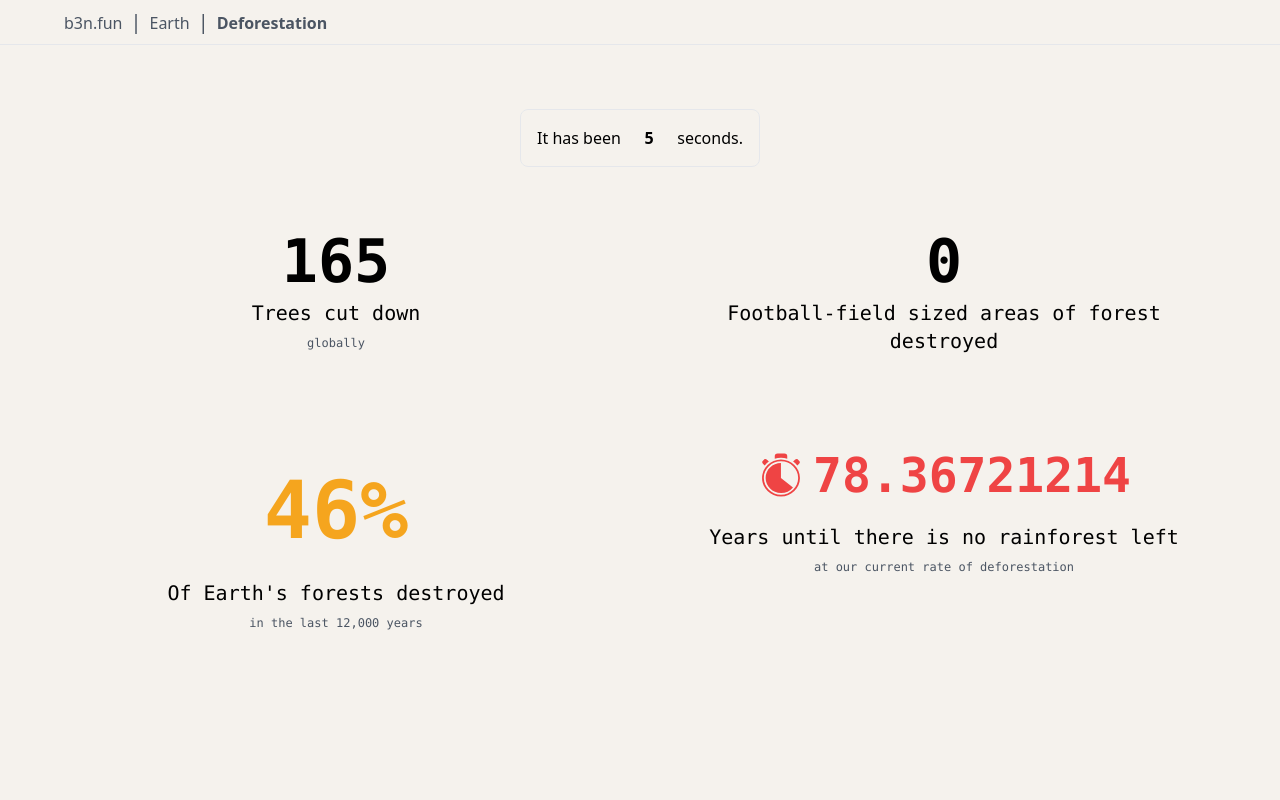
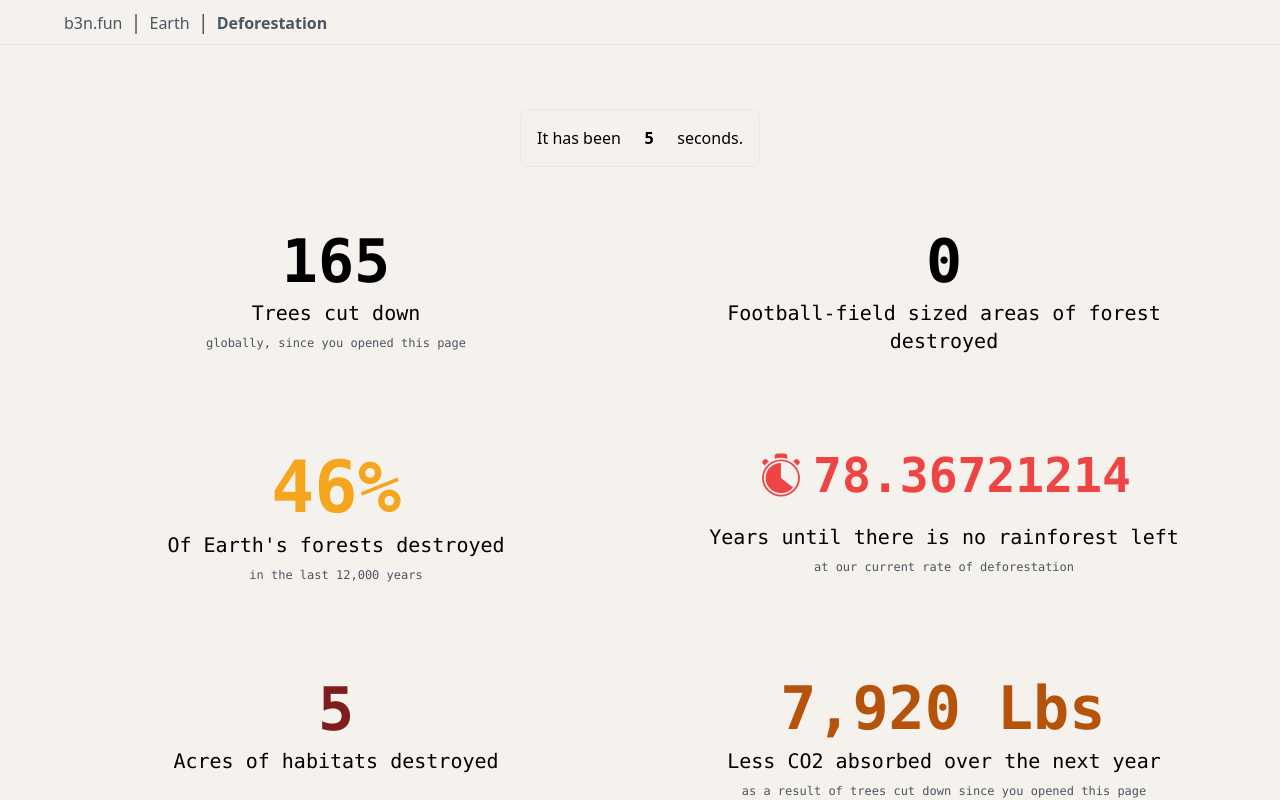
Before and after one commit to bashbaugh/b3n.fun, a Next.js app: page /deforestation in a window 1280 px wide. Shown: the top 800 px of the page. Built offline with nearby package versions, Linux system fonts and the light colour scheme.

Commit message:
additions to deforestation page

```diff
--- a/projects/earth/deforestation/index.tsx
+++ b/projects/earth/deforestation/index.tsx
@@ -7,10 +7,9 @@ import { FaRegArrowAltCircleDown } from 'react-icons/fa'
 import { GiStopwatch } from 'react-icons/gi'
 
 // Sections:
-// Brief history
 // Rate of deforestation
-// Before/after
-// Consequences
+// Before/after (history of deforestation)
+// Consequences & Importance
 
 function StatsGrid() {
   const [startTime] = useState(new Date().getTime())
@@ -42,10 +41,10 @@ function StatsGrid() {
       </div> */}
         <div className="p-4 flex flex-col gap-2 rounded-xl">
           <div className="text-6xl font-bold">
-            {Math.floor((timePassed / 1000) * 29)}
+            {(Math.floor((timePassed / 1000) * 29)).toLocaleString()}
           </div>
           <div className="text-xl">Trees cut down</div>
-          <span className="text-xs text-gray-600">globally</span>
+          <span className="text-xs text-gray-600">globally, since you opened this page</span>
         </div>
         <div className="p-4 flex flex-col gap-2 rounded-xl">
           <div className="text-6xl font-bold">
@@ -56,7 +55,7 @@ function StatsGrid() {
           </div>
         </div>
         <div className="p-4 flex flex-col gap-2">
-          <div className="text-[5rem] font-bold animate-vibrate-slow text-yellow-500 animate-pulse">
+          <div className="text-7xl font-bold animate-vibrate-slow text-yellow-500 animate-pulse">
             46%
           </div>
           <div className="text-xl">Of Earth&apos;s forests destroyed</div>
@@ -78,7 +77,25 @@ function StatsGrid() {
             at our current rate of deforestation
           </span>
         </div>
-        <div></div>
+        <div className="p-4 flex flex-col gap-2 rounded-xl">
+          <div className="text-6xl font-bold text-red-900">
+            {Math.floor(timePassed / 1000 * .93)}
+          </div>
+          <div className="text-xl">
+            Acres of habitats destroyed
+          </div>
+        </div>
+        <div className="p-4 flex flex-col gap-2 rounded-xl">
+          <div className="text-6xl font-bold animate-vibrate-slow text-yellow-700">
+            {(Math.floor((timePassed / 1000) * 29) * 48).toLocaleString()} Lbs
+          </div>
+          <div className="text-xl">
+            Less CO2 absorbed over the next year
+          </div>
+          <span className="text-xs text-gray-600">
+            as a result of trees cut down since you opened this page
+          </span>
+        </div>
       </div>
     </div>
   )
@@ -123,10 +140,9 @@ export default function Deforestation() {
 }
 
 // Sources
-// https://www.pnas.org/content/117/32/19122
-// https://www.epa.gov/ghgemissions/global-greenhouse-gas-emissions-data
-// https://www.climatewatchdata.org/ghg-emissions (CAIT)
-// https://www.sciencedirect.com/science/article/pii/S1674927818300376
-
-// https://www.theworldcounts.com/challenges/climate-change/global-warming/global-co2-emissions/story
-// https://www.climateneutralgroup.com/en/news/what-exactly-is-1-tonne-of-co2/
+// https://blog.tentree.com/fact-check-are-there-really-more-trees-today-than-100-years-ago/
+// https://onetreeplanted.org/pages/tree-facts
+// https://sites.psu.edu/rcl2jacobsciosciaissues/2016/02/19/deforestation/
+// https://wwf.panda.org/discover/our_focus/forests_practice/importance_forests/?
+// https://www.theworldcounts.com/challenges/planet-earth/state-of-the-planet/when-will-the-rainforests-be-gone/story
+// https://www.conservation.org/stories/11-deforestation-facts-you-need-to-know
--- a/tailwind.config.js
+++ b/tailwind.config.js
@@ -32,7 +32,8 @@ module.exports = {
         }
       },
       animation: {
-        'vibrate': 'vibrate 0.3s linear infinite both'
+        'vibrate': 'vibrate 0.3s linear infinite both',
+        'vibrate-slow': 'vibrate 0.5s linear infinite both'
       }
     },
   },
```
